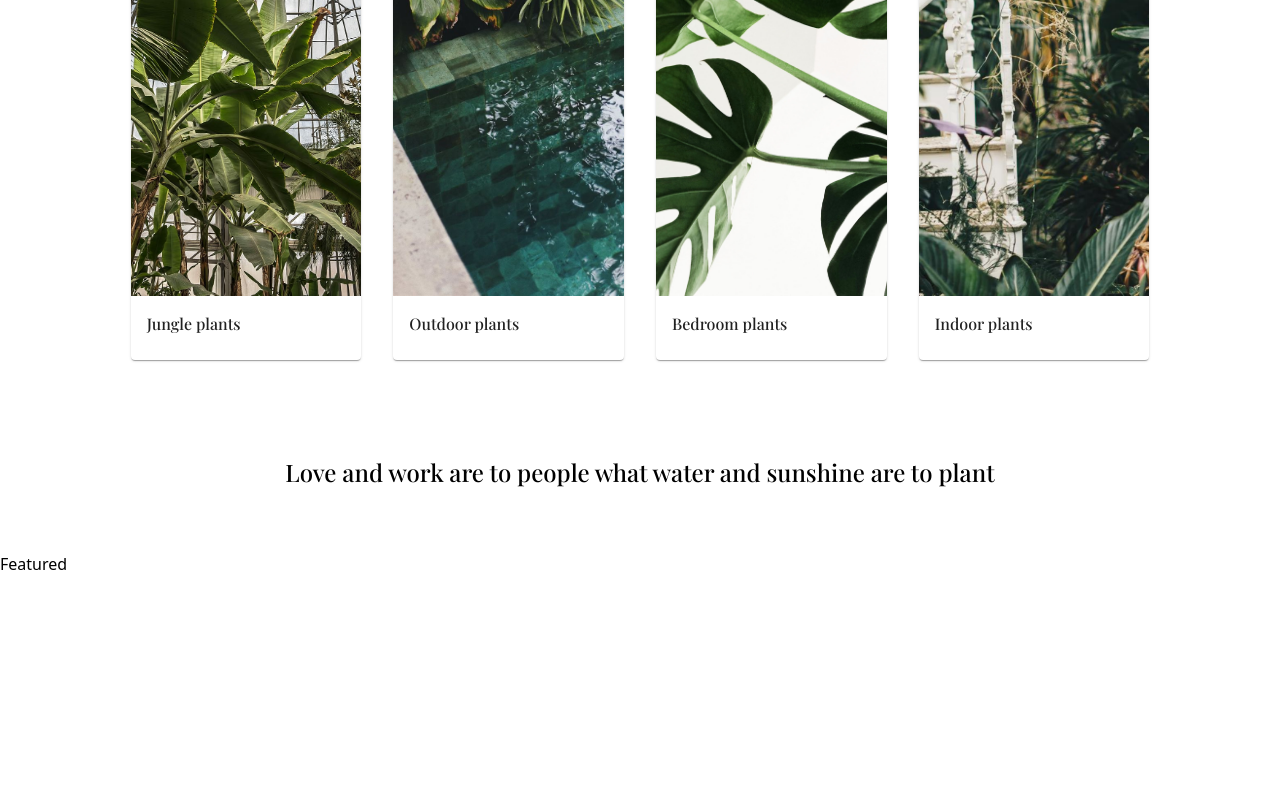
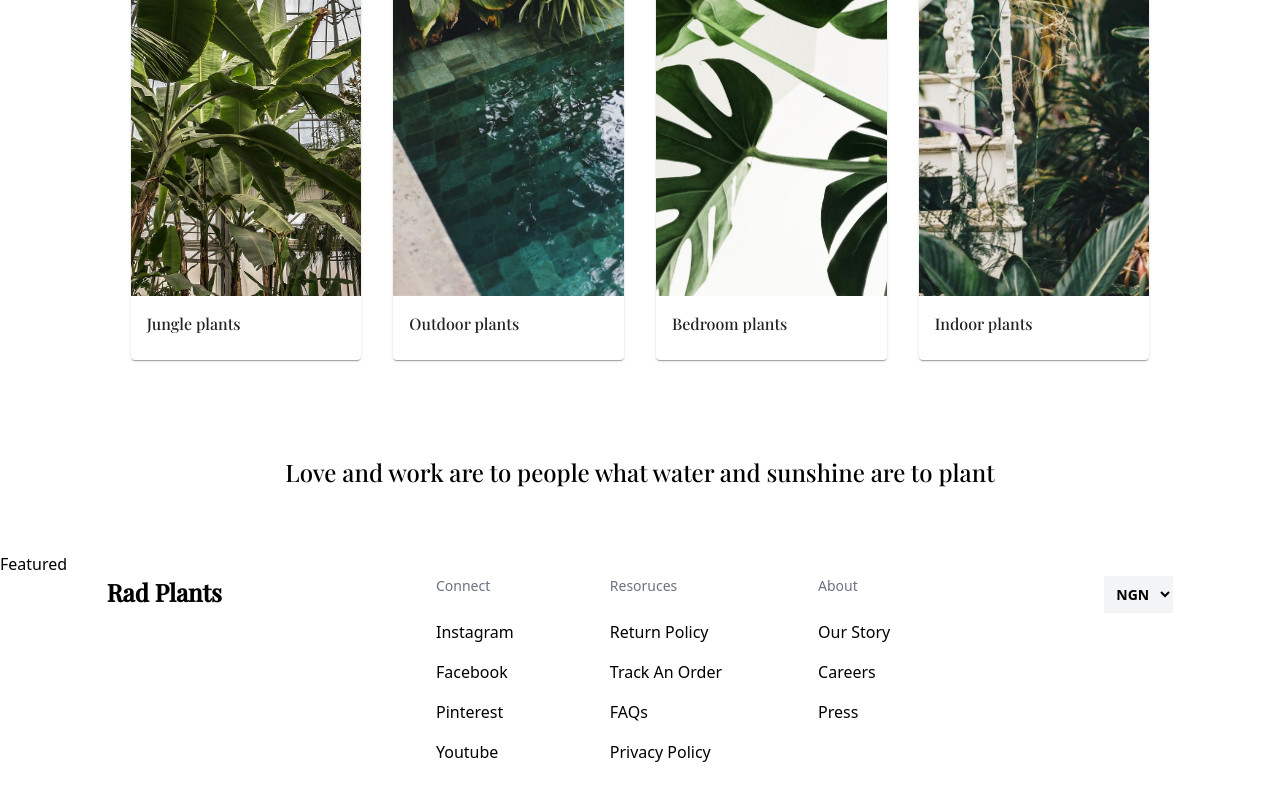
Before and after one commit to debanjo31/radPlants, a React (Create React App) app: page / in a window 1280 px wide. Shown: the part 1214-2014 px from the top of the page. Before the commit the page ends 1790 px from the top, so only its background shows below. Built offline with nearby package versions, Linux system fonts and the light colour scheme.

Commit message:
working on footer

```diff
--- a/src/App.js
+++ b/src/App.js
@@ -3,6 +3,7 @@ import Homepage from "./component/Pages/Homepage";
 import Categories from "./component/Pages/Categories";
 import {RecoilRoot,} from 'recoil';
 import Featured from "./component/Pages/Featured";
+import Footer from "./component/Pages/Footer";
 
 function App() {
   return (
@@ -13,6 +14,7 @@ function App() {
       <Categories />
       <p className="w-4/6 mx-auto text-center font-mainFont text-2xl m-16">Love and work are to people what water and sunshine are to plant</p>
       <Featured />
+      <Footer />
     </div>
     </RecoilRoot>
   );
--- a/src/component/Header.jsx
+++ b/src/component/Header.jsx
@@ -1,11 +1,9 @@
+import { useState } from 'react';
 import { FaBars } from 'react-icons/fa';
-import {useRecoilState} from 'recoil';
-import { navAtom } from "../atom/navAtom.js";
-//import Sidebar from './Pages/Sidebar.jsx';
 
 function Header() {
 
-    const [status, setStatus] = useRecoilState(navAtom);
+    const [status, setStatus] = useState(false);
 
   function Sidebar() {
     return (
@@ -23,7 +21,6 @@ function Header() {
     )
   }
 
-  console.log(status)
 
   return (
     <div className=" shadow-md md:shadow-none">
@@ -31,16 +28,18 @@ function Header() {
             <div className="font-bold text-2xl font-mainFont mb-4">Rad Plants</div>
             <div className="hidden md:flex gap-8  ">
                 <a href="#">Home</a>
-                <a href="#">Catalogue</a>                <a href="#">Contact</a>
+                <a href="#">Catalogue</a>
+                 <a href="#">Contact</a>
             </div>
             <div className="hidden md:flex gap-4 ">
                 <p >Search</p>
                 <p>Cart(0)</p>
             </div>
-            <div className="md:hidden">
-                <FaBars onClick={setStatus(true)} className="font-bold text-xl font-mainFont mt-1" />
+            <div  className="md:hidden">
+                <FaBars onClick={alert("NAva")}  className="font-bold text-xl font-mainFont mt-1" />
             </div>
-            {/* {<Sidebar />} */}
+            {status && <Sidebar />}
+
         </div>
 
     </div>
--- a/src/component/Pages/Categories.jsx
+++ b/src/component/Pages/Categories.jsx
@@ -3,28 +3,16 @@ import cat1 from "../../img/rad2.jpg"
 import cat2 from "../../img/rad3.jpg"
 import cat3 from "../../img/rad4.jpg"
 import cat4 from "../../img/rad5.png"
-import AppBar from '@mui/material/AppBar';
-import Button from '@mui/material/Button';
-import CameraIcon from '@mui/icons-material/PhotoCamera';
 import Card from '@mui/material/Card';
-import CardActions from '@mui/material/CardActions';
 import CardContent from '@mui/material/CardContent';
 import CardMedia from '@mui/material/CardMedia';
-import CssBaseline from '@mui/material/CssBaseline';
 import Grid from '@mui/material/Grid';
-import Stack from '@mui/material/Stack';
-import Box from '@mui/material/Box';
-import Toolbar from '@mui/material/Toolbar';
-import Typography from '@mui/material/Typography';
 import Container from '@mui/material/Container';
-import Link from '@mui/material/Link';
-import { createTheme, ThemeProvider } from '@mui/material/styles';
 
 
 function Categories() {
 
 
-  const theme = createTheme();
     const Category = (props) => {
         return(
             //<div className='mb-4'>
--- /dev/null
+++ b/src/component/Pages/Footer.jsx
@@ -0,0 +1,46 @@
+import React from 'react'
+
+function Footer() {
+  return (
+    <div className=' pb-12 footer'>
+        <div className='w-5/6 mx-auto text-black '>
+          <div className='md:flex justify-between'>
+                <div className="font-bold text-2xl font-mainFont mb-8 md:mb-0">Rad Plants</div>
+                <div className='flex justify-between gap-8 lg:gap-24'>
+                    <div className='flex flex-col gap-4'>
+                        <h2 className='text-gray-500 mb-2 text-sm'>Connect</h2>
+                        <p>Instagram</p>
+                        <p>Facebook</p>
+                        <p>Pinterest</p>
+                        <p>Youtube</p>
+                    </div>
+                     <div className='flex flex-col gap-4'>
+                        <h2 className='text-gray-500 mb-2 text-sm'>Resoruces</h2>
+                        <p>Return Policy</p>
+                        <p>Track An Order</p>
+                        <p>FAQs</p>
+                        <p>Privacy Policy</p>
+                     </div> <div className='flex flex-col gap-4'>
+                        <h2 className='text-gray-500 mb-2 text-sm'>About</h2>
+                        <p>Our Story</p>
+                        <p>Careers</p>
+                        <p>Press</p>
+                     </div>
+                </div>
+                <div>
+                    <form action="" className='mt-8 md:mt-0'>
+                        <select id="currency" name="currency" className='bg-gray-100 text-sm font-bold p-2 pr-2'>
+                            <option value="NGN">NGN</option>
+                            <option value="EURO">EUR</option>
+                            <option value="DOLLAR">USD</option>
+                            <option value="POUND">GBP</option>
+                        </select>
+                    </form>
+                </div>
+          </div>
+                   </div>
+    </div>
+  )
+}
+
+export default Footer
```
